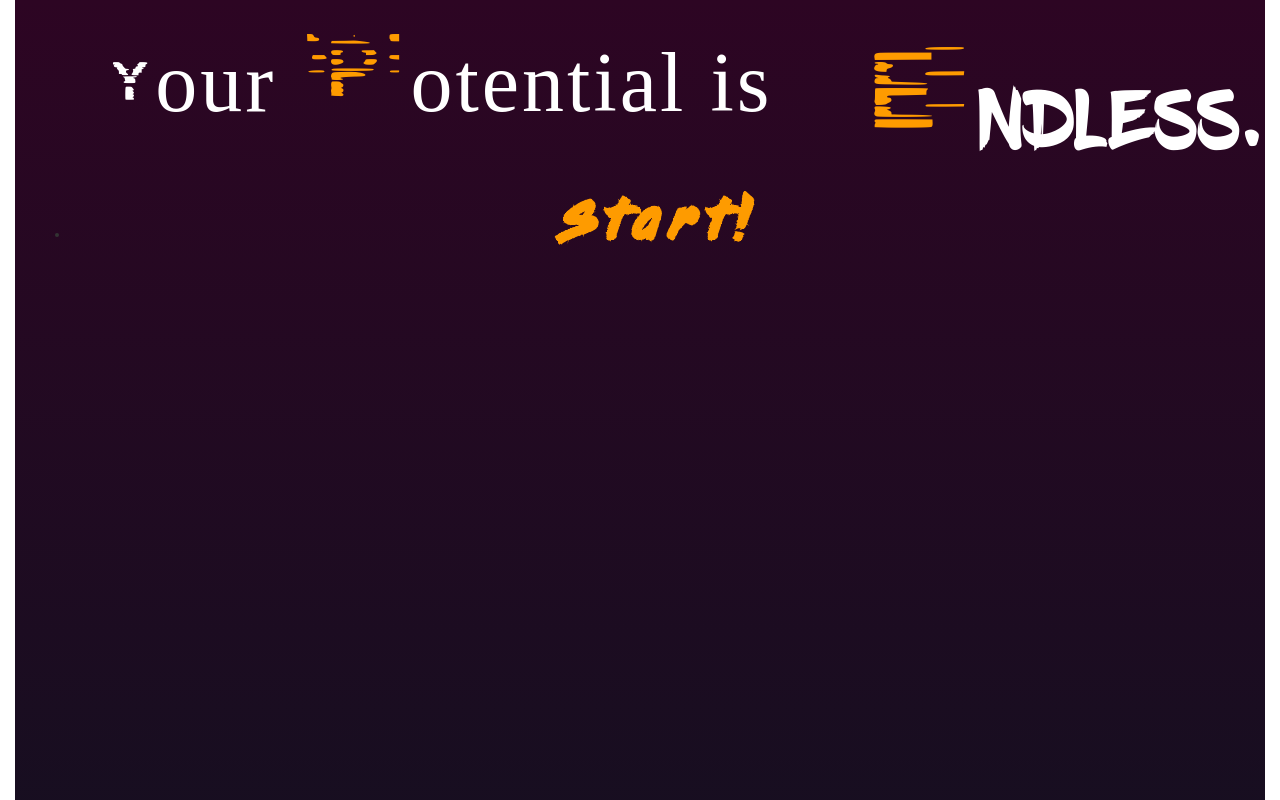
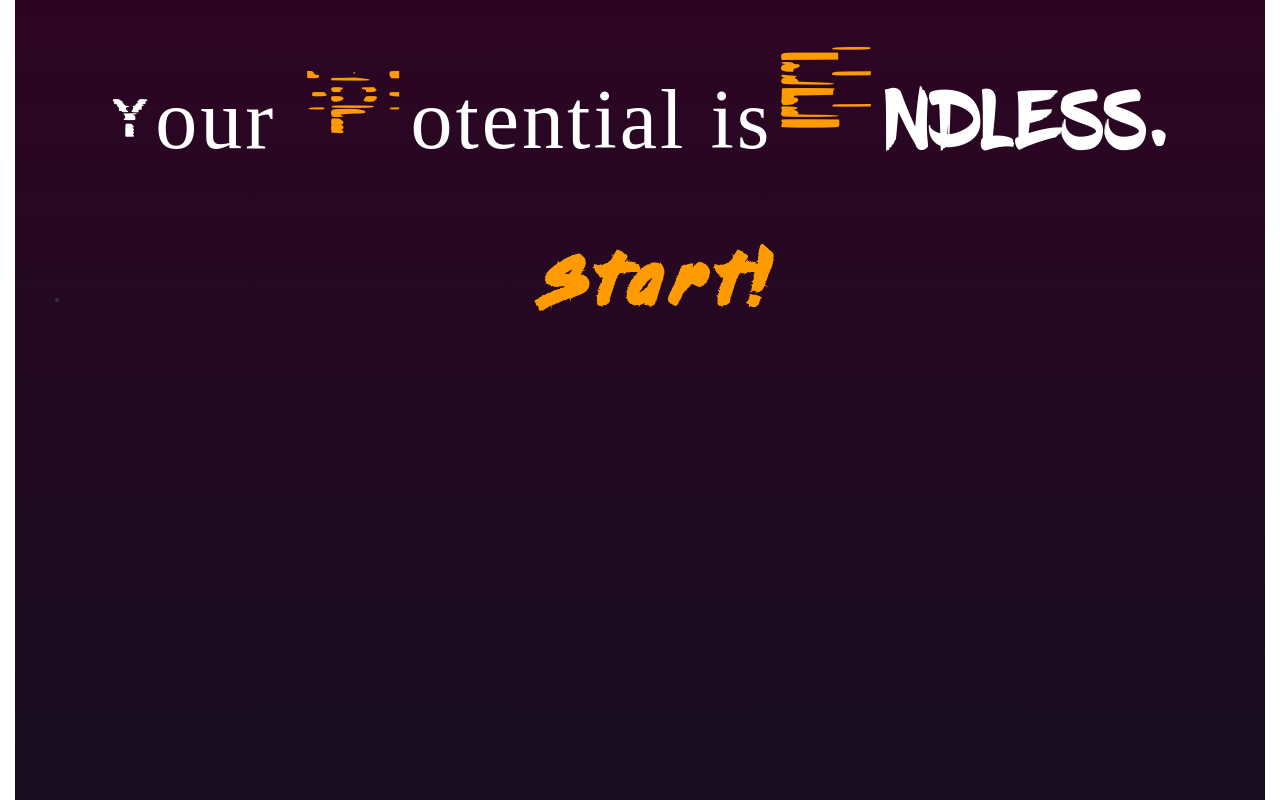
Before and after one commit to mabel27/DailyMotivation, a React (Create React App) app: page / in a window 1280 px wide. Shown: the top 800 px of the page. Built offline with nearby package versions, Linux system fonts and the light colour scheme.

Commit message:
Style header changes

```diff
--- a/src/style.css
+++ b/src/style.css
@@ -63,6 +63,7 @@
 
  li {
  	text-align: center;
+  padding-top: 3em;
  }
 
   .start {
@@ -71,7 +72,7 @@
   	font-weight: bold;
   	letter-spacing: 8px;
   	color: #fe9b00 !important;
-  	font-size: 4em;
+  	font-size: 5em;
   	text-decoration: none;
 
   }
@@ -79,7 +80,7 @@
   .start:hover {
 
 	color: #FFFFFF !important;
-	font-size: 4.5em;
+	font-size: 5.5em;
 	text-decoration: none;
 
   }
@@ -103,16 +104,12 @@
 
 }
 
-
-
-
 .header1 {
   font-weight: normal;
   font-family: 'blowbrush';
   color: #FFFFFF ;
   font-size: 1em;
   letter-spacing: 5px;
-  float: right;
   margin-top: 0;
 }
 
```
